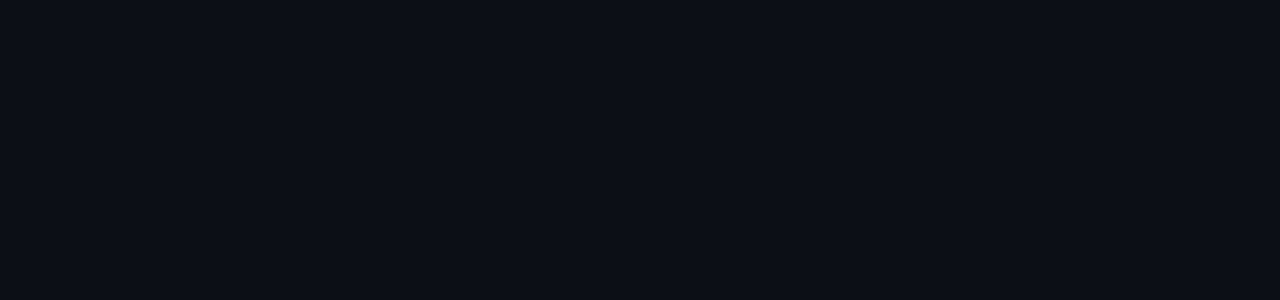
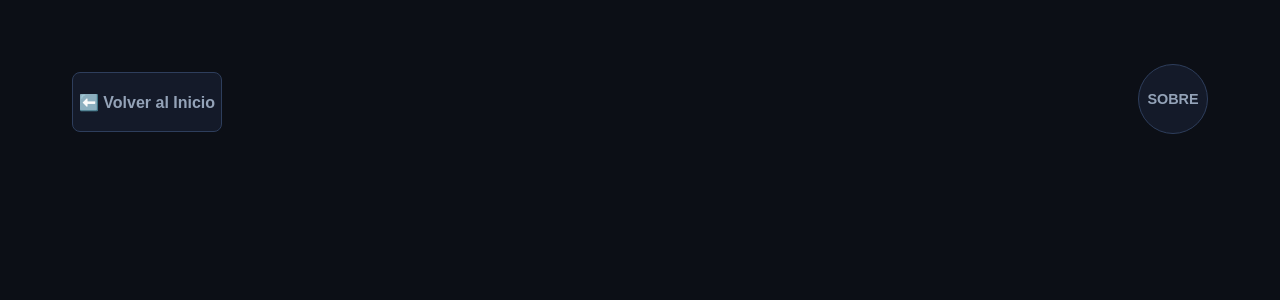
Before and after one commit to Escudo5/ft_Transcendence, a React (Vite) app in the folder frontend/: page /inventario in a window 1280 px wide. Before the commit this address had no page. Shown: the top 300 px of the page. Built offline with nearby package versions, Linux system fonts and the light colour scheme.

Commit message:
Modificados App.jsx, Home.jsx para empezar el nuevo home y tener nuevas rutas y creado Inventario.jsx donde se vera la coleccion de carats y la tienda de sobres

```diff
--- a/frontend/src/App.jsx
+++ b/frontend/src/App.jsx
@@ -277,6 +277,7 @@ import Home from './components/Home';
 import Catalogo from './components/Catalogo';
 import CrearCarta from './components/CrearCarta';
 import Game from './components/Game';
+import Inventario from './components/Inventario';
 
 function App() {
   return (
@@ -290,6 +291,7 @@ function App() {
         <Route path="/catalogo" element={<Catalogo />} />
         <Route path="/crear" element={<CrearCarta />} />
         <Route path="/game" element={<Game />} />
+        <Route path="/inventario" element={<Inventario />} />
       </Routes>
     </Router>
   );
--- a/frontend/src/components/Home.jsx
+++ b/frontend/src/components/Home.jsx
@@ -67,7 +67,7 @@ function Home() {
       {/* PARTE 2: EN EL MEDIO (Los dos botones principales) */}
       <section style={{ display: 'grid', gridTemplateColumns: '1fr 1fr', gap: '2rem', marginTop: '2rem' }}>
         {/* Botón Álbum */}
-        <Link to="/catalogo" className="back-btn-link" style={{ textAlign: 'center', padding: '1.5rem', fontSize: '1.25rem', display: 'block' }}>
+        <Link to="/inventario" className="back-btn-link" style={{ textAlign: 'center', padding: '1.5rem', fontSize: '1.25rem', display: 'block' }}>
           📂 Ver Álbum
         </Link>
 
--- /dev/null
+++ b/frontend/src/components/Inventario.jsx
@@ -0,0 +1,84 @@
+import { useNavigate } from 'react-router-dom';
+
+function Inventario() {
+  const navigate = useNavigate();
+
+  const clickVolver = () => {
+    navigate('/home');
+  };
+
+  const clickSobre = () => {
+    navigate('/sobre');
+  };
+
+  const renderBotonVolver = () => {
+    return (
+      <button
+        onClick={clickVolver}
+        className="back-btn-link"
+        style={{
+          padding: '0',
+          fontSize: '1rem',      // Tamaño del texto
+          cursor: 'pointer',
+          width: '150px',        // Ancho fijo rectangular
+          height: '60px',        // Alto fijo elegante (un poco más bajo que los 70px del círculo)
+          borderRadius: '8px',   // Esquinas ligeramente suavizadas, no circulares
+          position: 'absolute',  // Coordenadas fijas en la pantalla
+          top: '2.5rem',         // Centrado verticalmente respecto al botón de la derecha
+          left: '2rem',          // Anclado a la izquierda
+          display: 'flex',       // Centrado perfecto del texto con Flexbox
+          alignItems: 'center',
+          justifyContent: 'center'
+        }}
+      >
+        ⬅️ Volver al Inicio
+      </button>
+    );
+  };
+
+  const renderBotonSobre = () => {
+    return (
+      <button
+        onClick={clickSobre}
+        className="back-btn-link"
+        style={{
+          padding: '0',
+          fontSize: '0.9rem',
+          cursor: 'pointer',
+          width: '70px',
+          height: '70px',
+          borderRadius: '50%', // Lo hace circular
+          position: 'absolute',
+          top: '2rem',
+          right: '2rem',
+          // Estas tres líneas centran el texto "SOBRE" perfectamente en medio
+          display: 'flex',
+          alignItems: 'center',
+          justifyContent: 'center'
+        }}
+      >
+        SOBRE
+      </button>
+    );
+  };
+
+  // Aquí es donde en el futuro podréis cambiar el fondo, meter las tablas, etc.
+  const PaginaInventario = () => {
+    return (
+      <div className="app-container" style={{ position: 'relative', minHeight: '100vh', padding: '2rem' }}>
+
+        {renderBotonVolver()}
+
+        {renderBotonSobre()}
+
+        {/*{renderTablaEstadisticas()} */}
+        {/* {renderTiendaSobres()} */}
+
+      </div>
+    );
+  };
+
+  return PaginaInventario();
+}
+
+export default Inventario;
```
